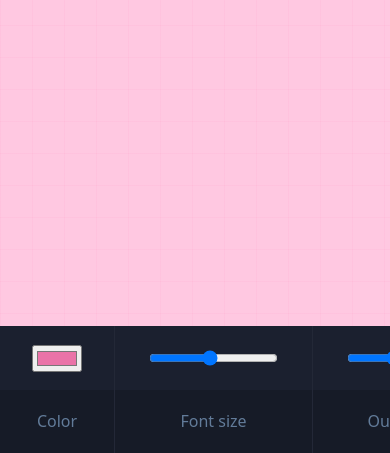
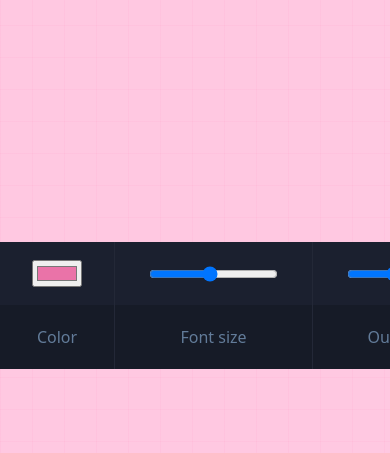
Before and after one commit to rosslibby/barbie-the-virgo-editor, a plain HTML site: page index.html in a window 390 px wide. Shown: the part 391-844 px from the top of the page. Drawn offline with Linux system fonts and the light colour scheme.

Commit message:
accomodate mobile device height with toolbar

```diff
--- a/styles/index.css
+++ b/styles/index.css
@@ -72,7 +72,7 @@ body {
 
 @media screen and (max-width: 640px) {
   body {
-    grid-template-rows: 85vh 15vh;
+    grid-template-rows: 75vh 15vh;
   }
 
   .canvas {
```
